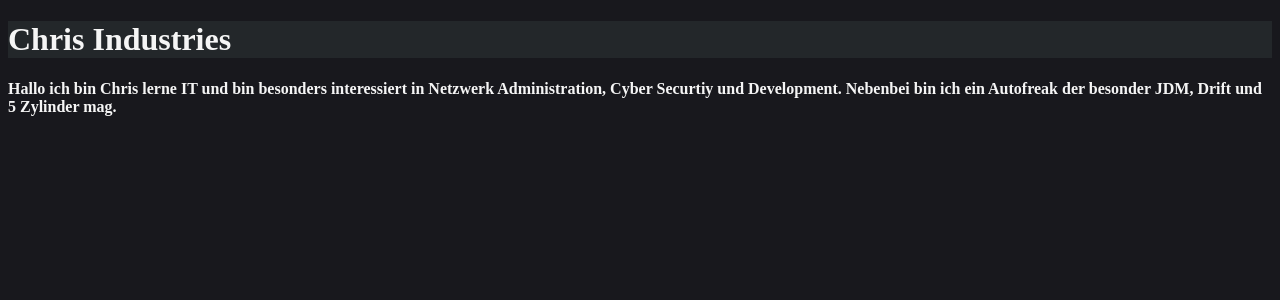
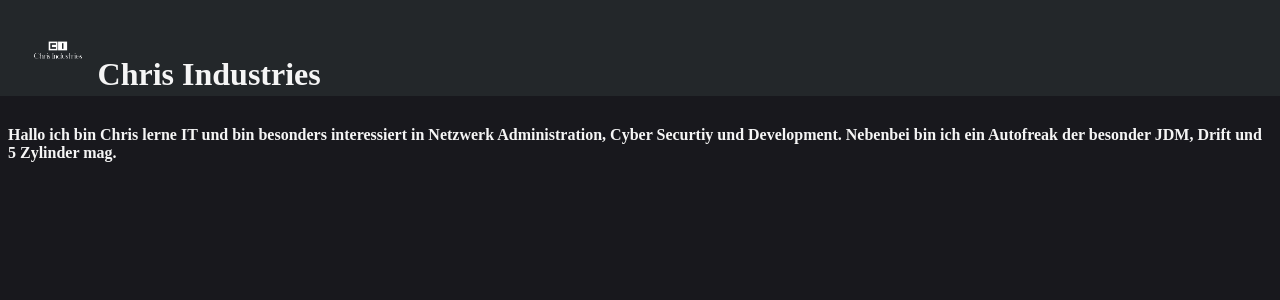
Before and after one commit to 0xChri2/Chris-Industries.de, a PHP site: page / in a window 1280 px wide. Shown: the top 300 px of the page. Run offline with PHP 8.4, Linux system fonts and the light colour scheme; some libraries are stand-ins or nearby versions.

Commit message:
adding css and Logo

```diff
--- a/chris-industries.de/index.php
+++ b/chris-industries.de/index.php
@@ -11,9 +11,12 @@
 
             <body>
                 <div class="heading">
-                <h1>Chris Industries</h1>
+                <h1>
+                <img src="pictures/chrisindustries.png" width="5%" alt="chris-industries-logo" /> Chris Industries
+                </h1>
                 </div>
                 <div class="profil">
+
                 <h4>Hallo ich bin Chris lerne IT und bin besonders interessiert in Netzwerk Administration, Cyber Securtiy und Development. Nebenbei bin ich ein Autofreak der besonder JDM, Drift und 5 Zylinder mag.</h4>
                 </div>
             </body>
--- a/chris-industries.de/style.css
+++ b/chris-industries.de/style.css
@@ -2,10 +2,22 @@ body
 {
     background-color: rgb(24, 24, 29);
     color: whitesmoke;
+    scroll-behavior: smooth;
+
 }
 
 .heading
 {
-    position: relative;
-    background-color:#23272A;
+    position: absolute;
+    background-color:#23272A ;
+    top: 0px;
+    left:0px;
+    width: 100%;
+    bottom: 88%;
+    padding-left: 2%;
 }
+
+.profil
+{
+   margin-top: 10%;
+}
```
